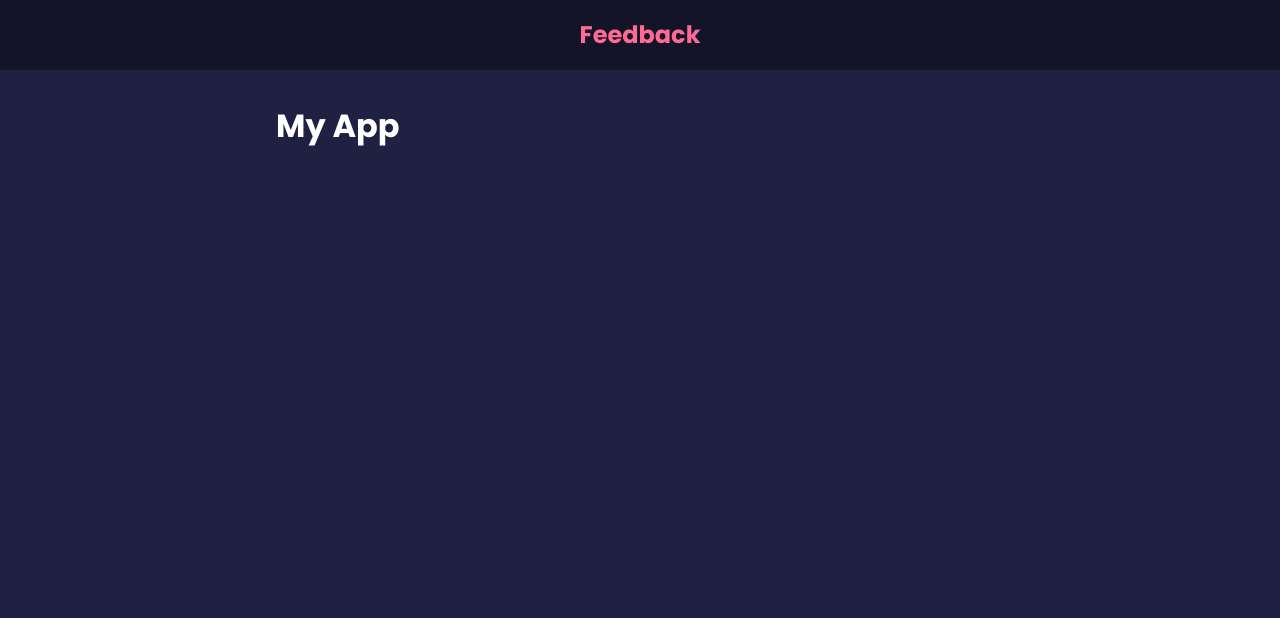
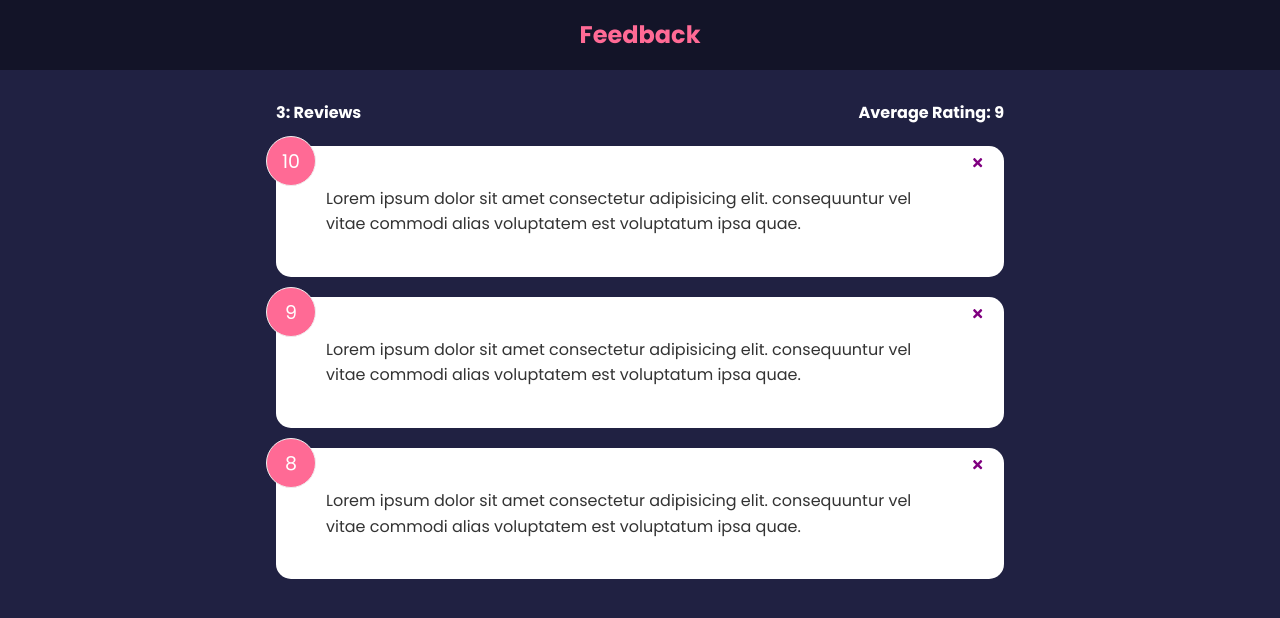
Before and after one commit to dimlutine/feedback, a React (Create React App) app: page / in a window 1280 px wide. Shown: the top 618 px of the page. Built offline with nearby package versions, Linux system fonts and the light colour scheme; the HTML template or start-up script is replaced by a standard one.

Commit message:
added avg ratings and number of reviews

```diff
--- a/package.json
+++ b/package.json
@@ -8,6 +8,7 @@
     "@testing-library/user-event": "^13.5.0",
     "react": "^18.1.0",
     "react-dom": "^18.1.0",
+    "react-icons": "^4.3.1",
     "react-scripts": "5.0.1",
     "web-vitals": "^2.1.4"
   },
--- a/src/App.js
+++ b/src/App.js
@@ -1,11 +1,22 @@
+import { useState } from 'react';
 import Header from './components/Header';
+import FeedbackData from './data/FeedbackData';
+import FeedbackList from './components/FeedbackList';
+import FeedbackStats from './components/FeedbackStats';
 
 function App() {
+  const [feedback, setFeedback] = useState(FeedbackData);
+  const deleteFeedback = (id) => {
+    if (window.confirm('Are you sure?')) {
+      setFeedback(feedback.filter((item) => item.id !== id));
+    }
+  };
   return (
     <>
       <Header />
       <div className='container'>
-        <h1>My App</h1>
+        <FeedbackStats feedback={feedback} />
+        <FeedbackList feedback={feedback} handleDelete={deleteFeedback} />
       </div>
     </>
   );
--- /dev/null
+++ b/src/components/FeedbackItem.jsx
@@ -0,0 +1,24 @@
+import {FaTimes} from 'react-icons/fa'
+import Card from "./shared/Card"
+import PropTypes from "prop-types"
+
+function FeedbackItem({item, handleDelete}) {
+
+  return (
+    <Card>
+        <div className="num-display">{item.rating}</div>
+        <button
+        className="close"
+        onClick={() => handleDelete(item.id)}>
+          <FaTimes color="purple"/>
+        </button>
+        <div className="text-display">{item.text}</div>
+    </Card>
+  )
+}
+
+FeedbackItem.propTypes = {
+  item: PropTypes.object.isRequired
+}
+
+export default FeedbackItem
--- /dev/null
+++ b/src/components/FeedbackList.jsx
@@ -0,0 +1,32 @@
+import FeedbackItem from './FeedbackItem'
+import PropTypes from 'prop-types'
+
+function FeedbackList({feedback, handleDelete}) {
+    if (!feedback | feedback.length === 0) {
+        return (
+            <p>No Feedback Yet</p>
+        )
+    }
+  return (
+    <div className="feedback-list">
+        {feedback.map((item) => (
+            <FeedbackItem
+            key={item.id}
+            item={item}
+            handleDelete={handleDelete} />
+        ))}
+    </div>
+  )
+}
+
+FeedbackList.propTypes = {
+    feedback: PropTypes.arrayOf(
+        PropTypes.shape({
+            id: PropTypes.number.isRequired,
+            text: PropTypes.string.isRequired,
+            rating: PropTypes.number.isRequired,
+        })
+    )
+}
+
+export default FeedbackList
--- /dev/null
+++ b/src/components/FeedbackStats.jsx
@@ -0,0 +1,21 @@
+import PropTypes from 'prop-types'
+function FeedbackStats({feedback}) {
+
+    let avg = feedback.reduce((acc, cur) => {
+        return (acc + cur.rating)
+    }, 0) / feedback.length
+
+    avg = avg.toFixed(1).replace(/[.,]0$/,'')
+
+  return (
+    <div className="feedback-stats">
+        <h4>{feedback.length}: Reviews</h4>
+        <h4>Average Rating: {isNaN(avg) ? 0 : avg}</h4>
+    </div>
+  )
+}
+
+FeedbackStats.propTypes = {
+    feedback: PropTypes.array.isRequired
+}
+export default FeedbackStats
--- /dev/null
+++ b/src/components/shared/Card.jsx
@@ -0,0 +1,22 @@
+import PropTypes from 'prop-types'
+
+function Card({children, reverse}) {
+
+  return (
+    <div className={`card ${reverse && 'reverse'}`}>
+        {children}
+    </div>
+//  <div className="card" style={{backgroundColor: reverse ? 'rgba(0,0,0,0.4' : '#eee', color : reverse ? 'eee' : '#111'}}>{children}</div>
+  )
+}
+
+Card.defaultProps = {
+    reverse: false
+}
+
+Card.propTypes = {
+    children: PropTypes.node.isRequired,
+    reverse: PropTypes.bool
+}
+
+export default Card
--- /dev/null
+++ b/src/data/FeedbackData.js
@@ -0,0 +1,19 @@
+const FeedbackData = [
+  {
+    id: 1,
+    rating: 10,
+    text: 'Lorem ipsum dolor sit amet consectetur adipisicing elit. consequuntur vel vitae commodi alias voluptatem est voluptatum ipsa quae.',
+  },
+  {
+    id: 2,
+    rating: 9,
+    text: 'Lorem ipsum dolor sit amet consectetur adipisicing elit. consequuntur vel vitae commodi alias voluptatem est voluptatum ipsa quae.',
+  },
+  {
+    id: 3,
+    rating: 8,
+    text: 'Lorem ipsum dolor sit amet consectetur adipisicing elit. consequuntur vel vitae commodi alias voluptatem est voluptatum ipsa quae.',
+  },
+];
+
+export default FeedbackData;
```
Also changed, not shown: 1 other file (tests, documents, lock files or other folders).
